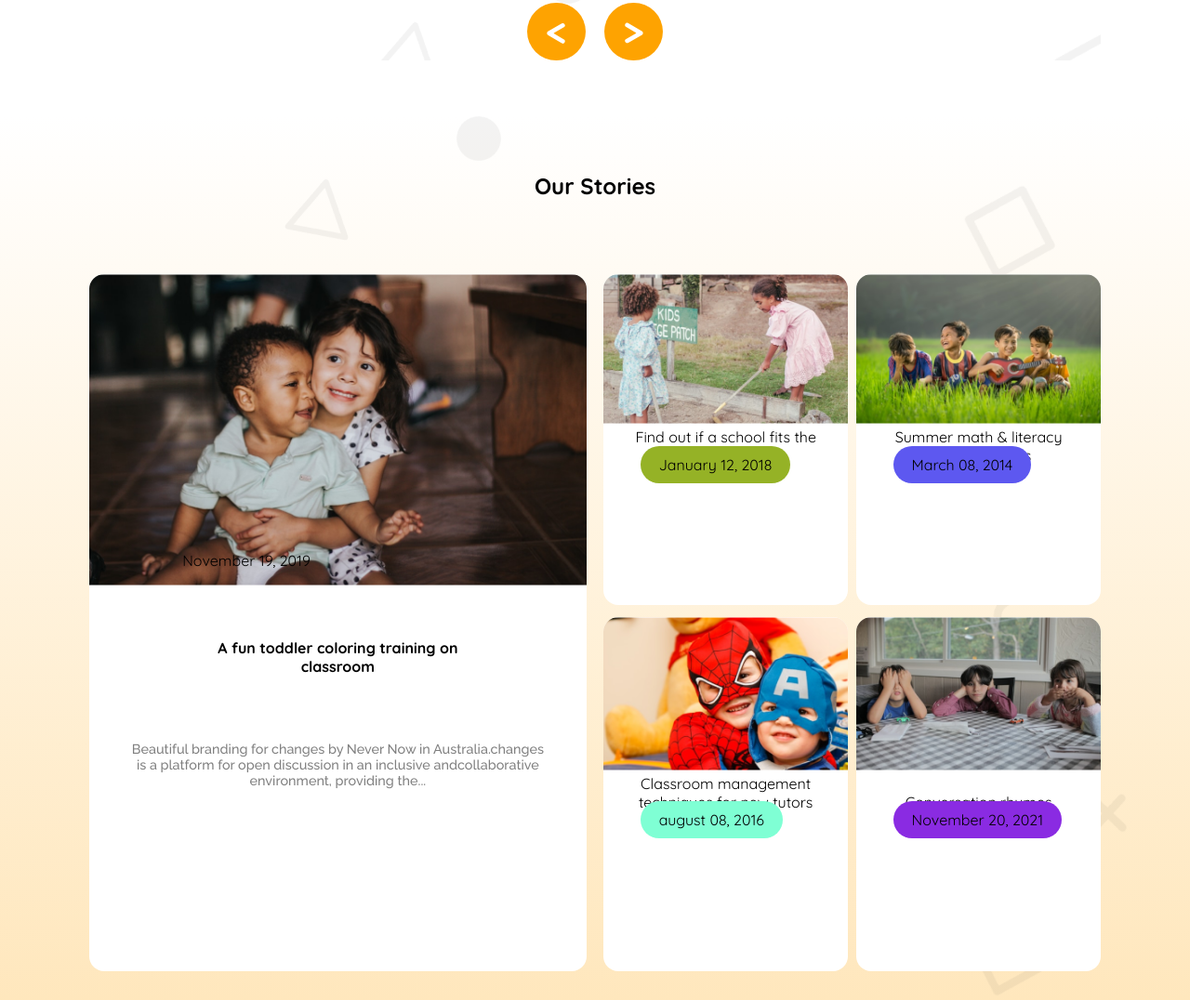
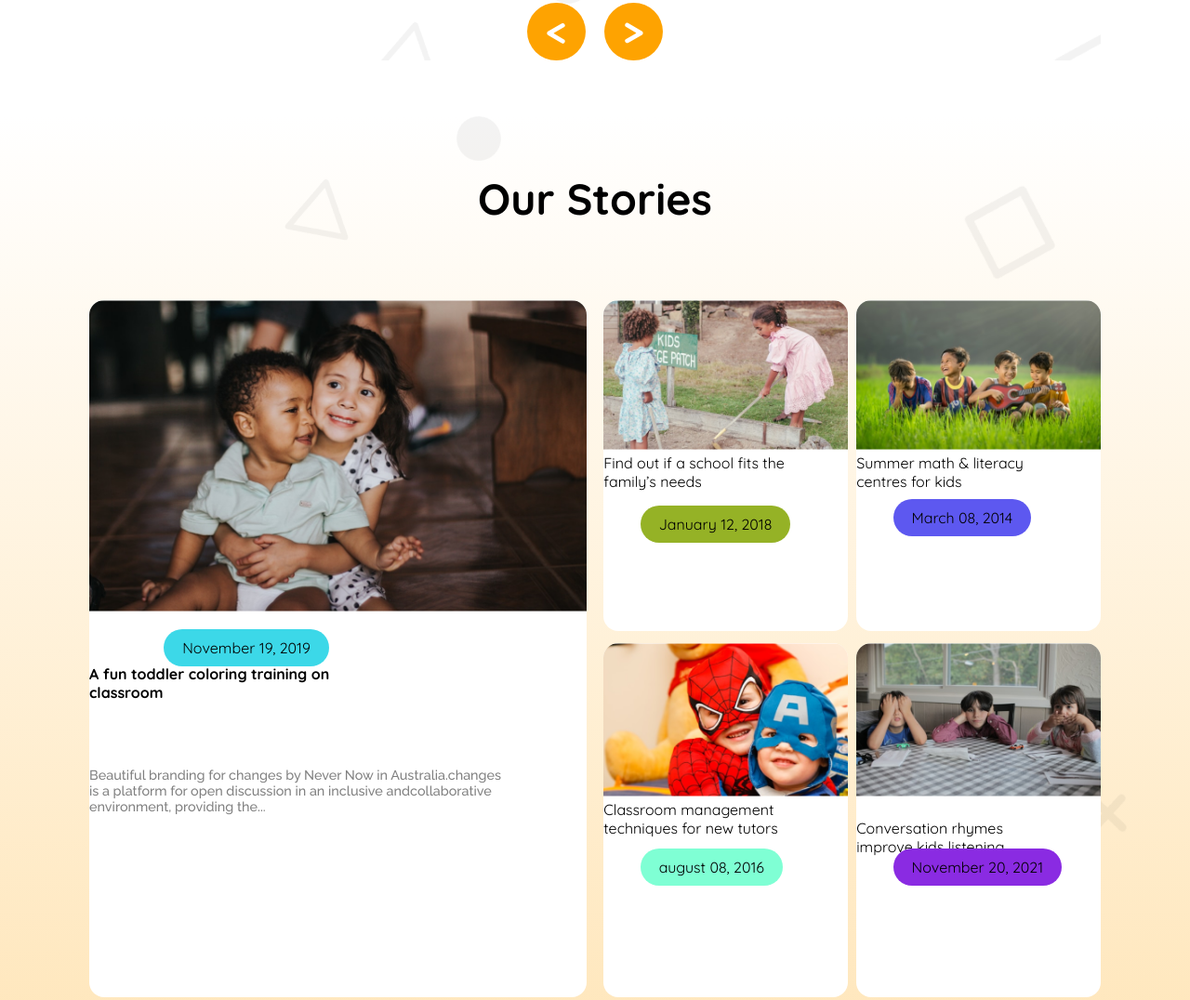
Before and after one commit to Abir-Ahmed-Faysal/assignment2, a plain HTML site: page index.html in a window 1280 px wide. Shown: the part 1618-2694 px from the top of the page at 93% size. Drawn offline with Linux system fonts and the light colour scheme.

Commit message:
almost ready

```diff
--- a/index.html
+++ b/index.html
@@ -75,7 +75,7 @@
 
     <div class="full-story-container">
         <!-- heading -->
-        <h2 class="story-title">Our Stories</h2>
+        <h2 class="story-title title standard">Our Stories</h2>
         <!--card  -->
         <div class="story-card-container">
 
@@ -83,7 +83,7 @@
             <div class="box1">
                 <div class="main-story">
                      <div class="stories-img"><img src="./assets/story-1.png" alt=""></div>
-                     <p class="date date1">November 19, 2019</p>
+                     <p class=" date1">November 19, 2019</p>
                      <div class="main-story-content">
                          <h4 class="main-story-heading">A fun toddler coloring training on<br>
                     classroom</h4>
--- a/styles/index.css
+++ b/styles/index.css
@@ -239,8 +239,10 @@ border: 0.94px solid rgb(255, 244, 220);}
     margin: 0 auto;
     height:fit-content;
     padding: 60PX 0;
-    text-align: center;
+
 }
+.stories-button,
+.story-title{text-align: center;}
 .story-card-container{
     display: flex;
     gap: 1.7%;
@@ -281,28 +283,40 @@ border: 0.94px solid rgb(255, 244, 220);}
 }
 .date1{
 position: absolute;
+background-color:  rgb(60, 216, 232);
+width: fit-content;
+    padding: 10px 20px;
+    border-radius: 47px;
+    top: 64%;
+    left: 15%;
 }
 .date2{
     position: absolute;
 background: rgb(149, 178, 38);
+top: 62%;
+    left: 15%;
 }
 .date3{
 position: absolute;
 background: rgb(93, 88, 240);
+top: 60%;
+    left: 15%;
 }
 .date4{
     position: absolute;
 background-color: aquamarine;
+top: 58%;
+    left: 15%;
 }
 .date5{
     position: absolute;
 background-color:blueviolet;
+top: 58%;
+    left: 15%;
 }
 .date{width: fit-content;
     padding: 10px 20px;
     border-radius: 47px;
-    top: 52%;
-    left: 15%;
 }
 
 
@@ -459,6 +473,10 @@ gap: 5vh;
         height: 50px;
         width: 50px;
     }
+    .button-primary{
+        font-size: 1rem;
+    }
+
     hr{margin-bottom: 20px;}
     .marquee{
         width: 95%;
```
